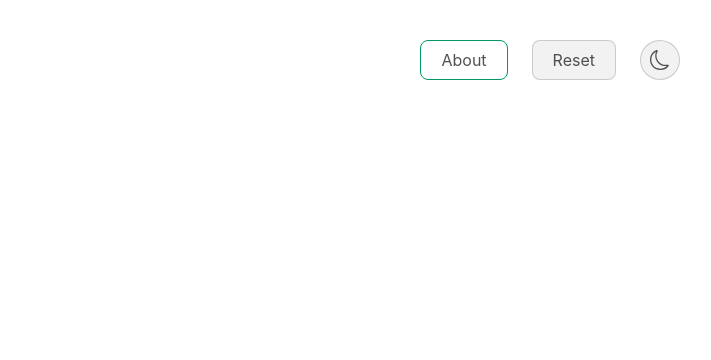
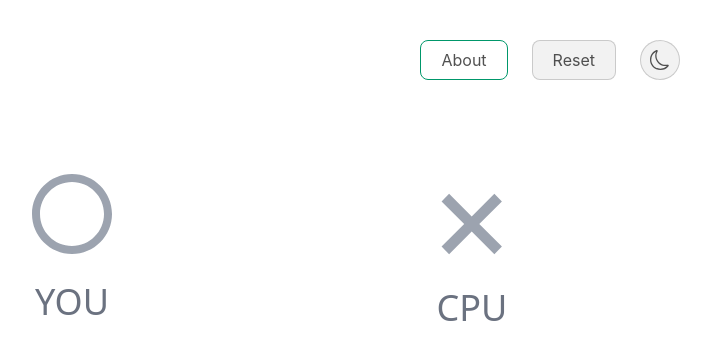
Before and after one commit to erffon/xo-game, a Next.js app: page /playground in a window 1280 px wide. Shown: the top 360 px of the page, without its empty margins (360-1071 px from the left). Built offline with nearby package versions, Linux system fonts and the light colour scheme.

Commit message:
players icons added

```diff
--- a/components/Ui/Container.tsx
+++ b/components/Ui/Container.tsx
@@ -1,12 +1,11 @@
 import React, { ReactNode } from "react";
 
-const Container = ({
-  children,
-  className,
-}: {
+interface ContainerProps {
   children: ReactNode;
-  className: string;
-}): JSX.Element => {
+  className?: string;
+}
+
+const Container = ({ children, className }: ContainerProps): JSX.Element => {
   return (
     <div
       className={`bg-secondary-light border border-borders rounded-2xl  backdrop-blur-sm ${className}`}
--- a/pages/playground/index.tsx
+++ b/pages/playground/index.tsx
@@ -1,10 +1,21 @@
 import Navbar from "../../components/navbar/Navbar";
+import Container from "../../components/Ui/Container";
+import { BiCircle, BiX } from "react-icons/bi";
 
 const Playground = () => {
   return (
     <>
       <Navbar />
-      <div></div>
+      <div className="flex flex-row justify-center gap-72 mt-20">
+        <div className="flex flex-col items-center justify-center">
+          <BiCircle className="text-8xl text-gray-400 mb-5" />
+          <h3 className="text-4xl text-gray-500">YOU</h3>
+        </div>
+        <div className="flex flex-col items-center justify-center">
+          <BiX className="text-9xl text-gray-400 " />
+          <h3 className="text-4xl text-gray-500">CPU</h3>
+        </div>
+      </div>
     </>
   );
 };
```
